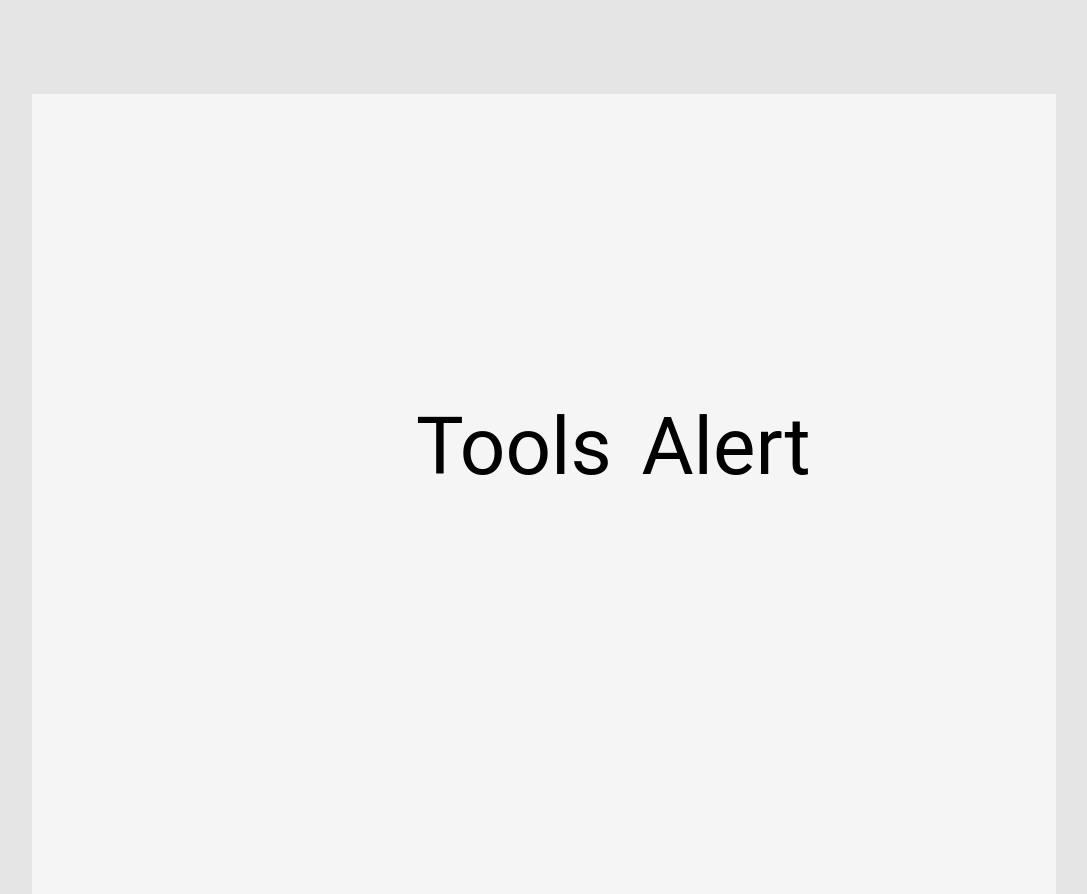
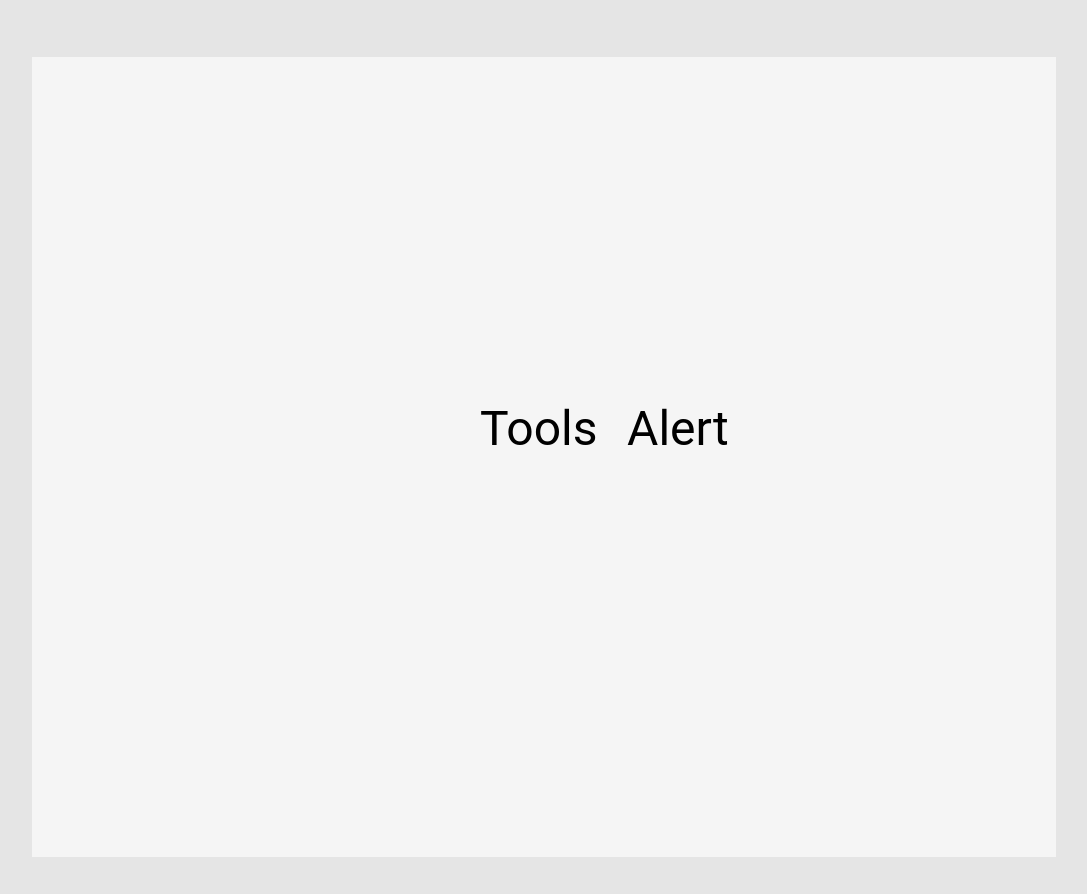
Before and after one commit to ArielBrennan/CHALLENGENUCBAPP-1, a plain HTML site: page index.html in a window 1280 px wide. Shown: the whole page, without its empty margins (96-1183 px from the left). After the commit the page ends 857 px from the top, so only its background shows below. Drawn offline with Linux system fonts and the light colour scheme.

Commit message:
subo cambios

```diff
--- a/css/style.css
+++ b/css/style.css
@@ -10,16 +10,16 @@ body {
 
 .btn-popup {
     position: relative;
-    left: 40vw;
+    left: 45vw;
     top: 50vh;
     background-color: transparent;
     border: 0;
     display: inline-block;
-    font-size: 5em;
+    font-size: 3em;
 }
 .btn-popup:hover {
     cursor: pointer;
-    font-size: 5.5em;
+    font-size: 3.3em;
     font-weight: bold;
 }
 /* .btn-popup:active {
```
